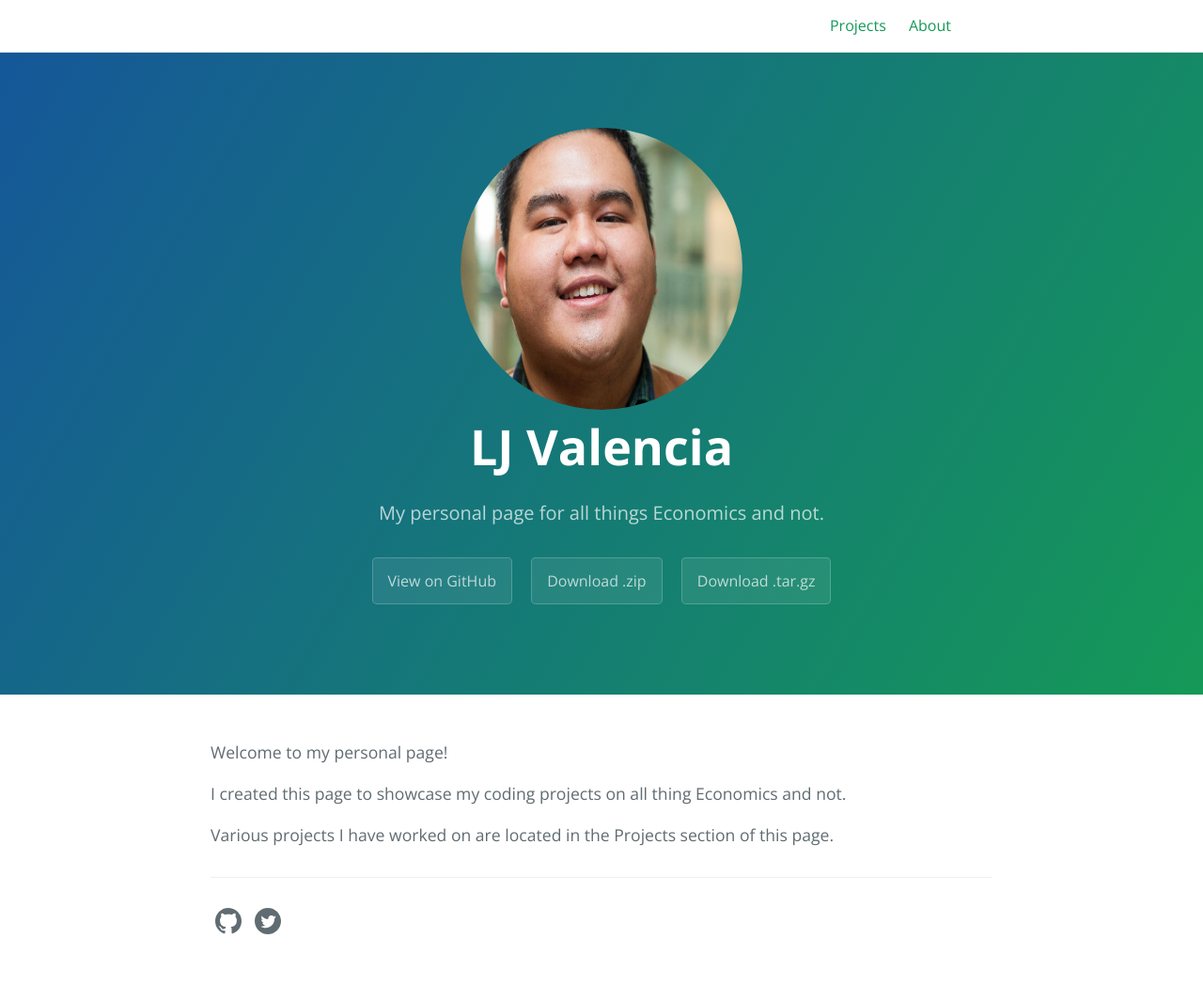
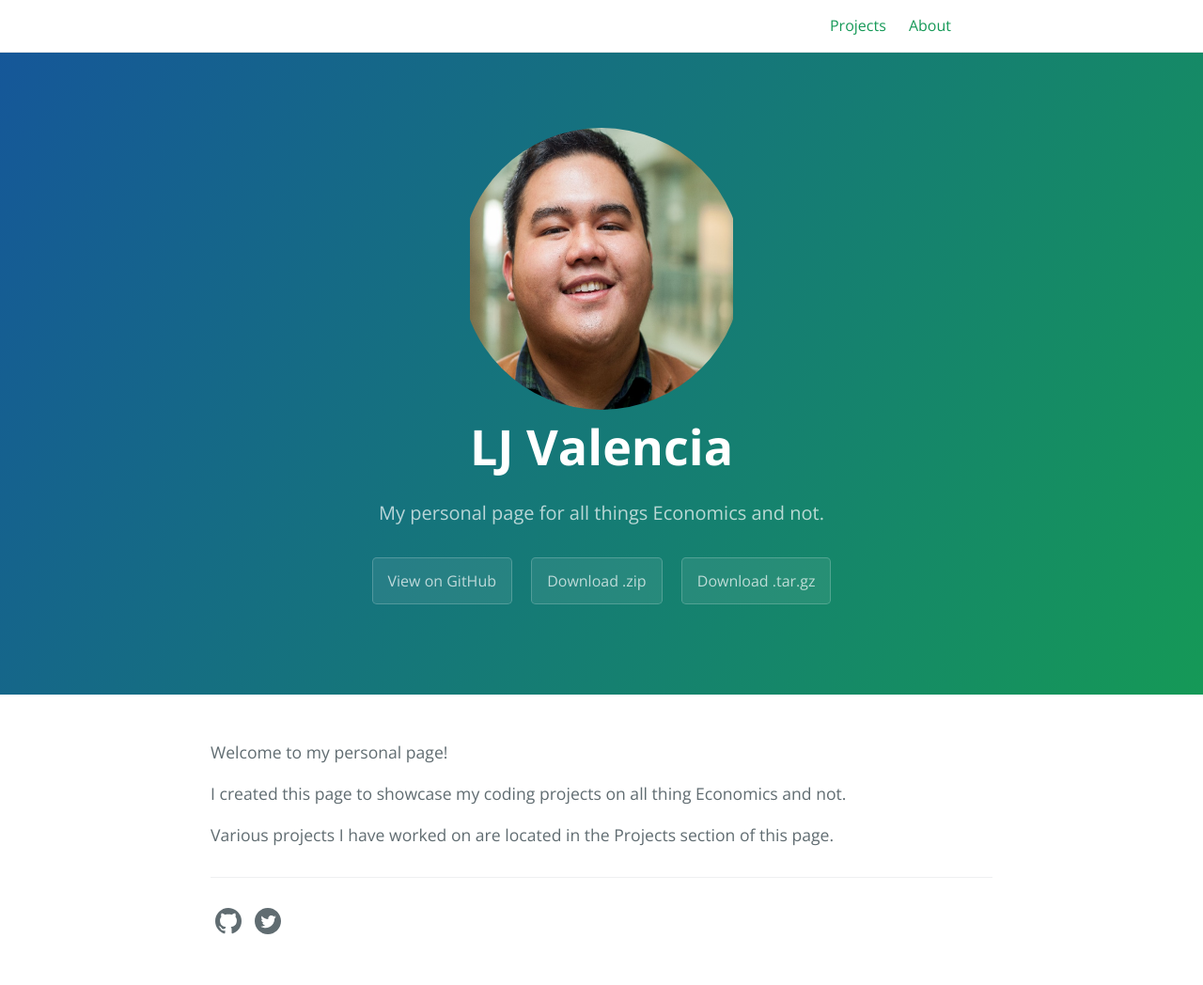
Before and after one commit to lj-valencia/cayman-blog-old-site, a Jekyll site: the page built from index.md, in a window 1280 px wide. Shown: the whole page at 94% size. Built offline with Jekyll 4.4.1, drawn with Linux system fonts in a browser that asks for light colours.

Commit message:
Update style.scss

```diff
--- a/assets/css/style.scss
+++ b/assets/css/style.scss
@@ -10,7 +10,7 @@
   -moz-border-radius: 150px;
   background: url('DSC_8671.jpg') no-repeat;
   background-position: 50% 50%;
-  background-size: 300px 580px;
+  background-size: 280px 480px;
   margin: auto;
   }
 
```
